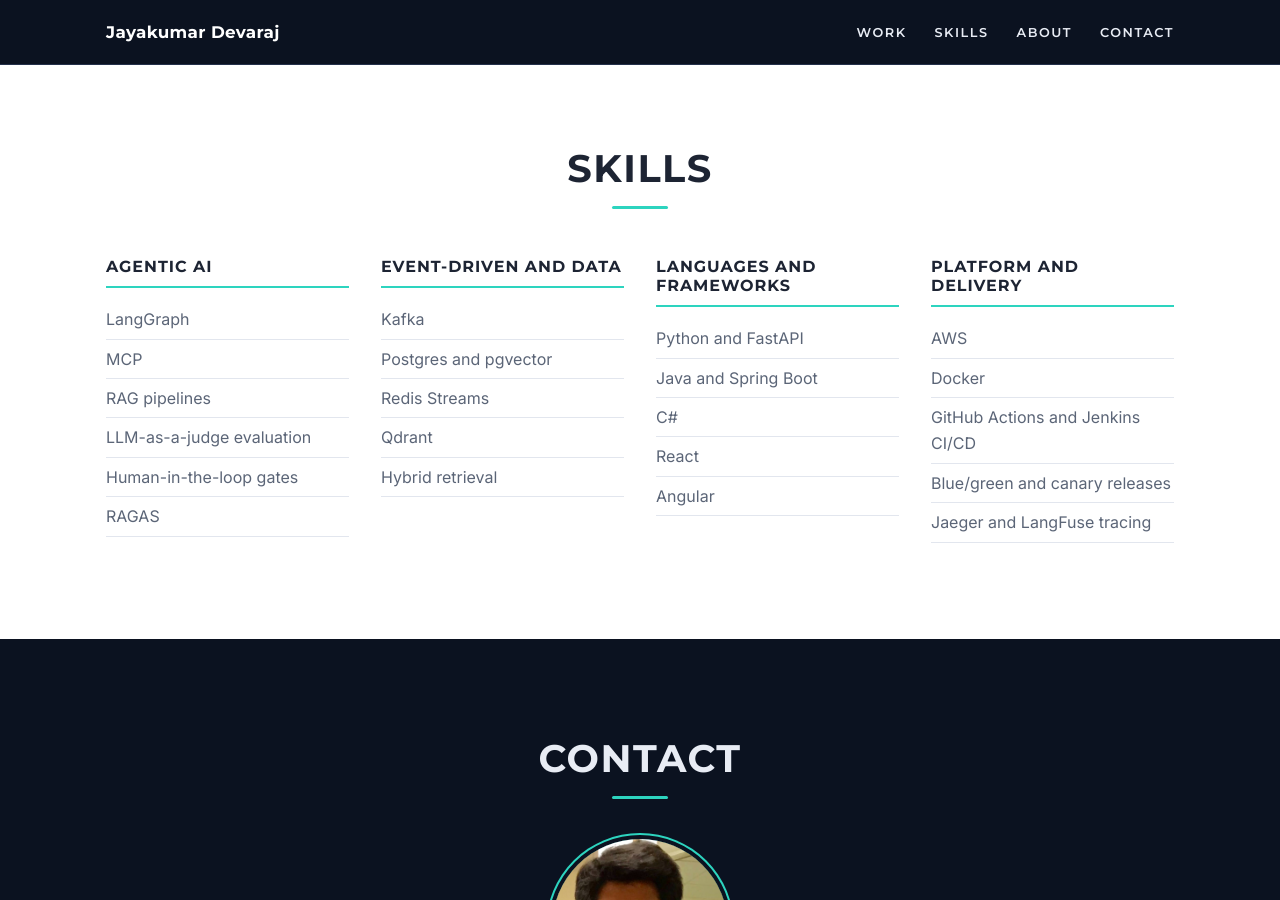
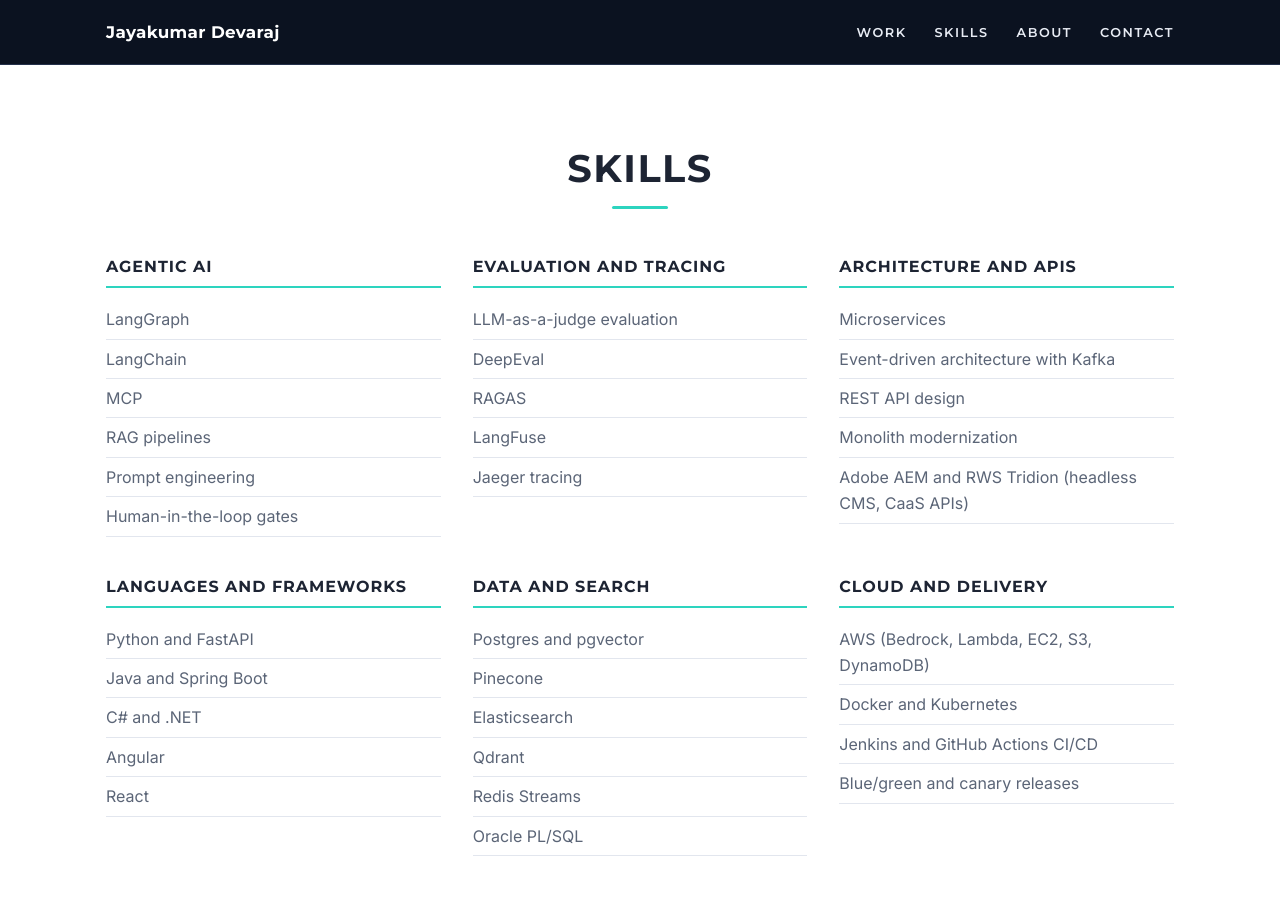
Before and after one commit to jayakumar-devaraj/jayakumar-devaraj.github.io, a Jekyll site: the page built from index.md, in a window 1280 px wide and 900 px high, scrolled down 1872 px. Built offline with Jekyll 4.4.1, drawn with Linux system fonts in a browser that asks for light colours.

Commit message:
Expand skills into six groups: add microservices, APIs, AEM, LangChain, DeepEval, RAGAS, LangFuse
Every item traces to the LinkedIn profile or a source repo (LangChain in agentic-contract-clause-rag, DeepEval in the chatbot's dev dependencies). The grid moves from four columns to three.

```diff
--- a/_data/skills.yml
+++ b/_data/skills.yml
@@ -1,32 +1,48 @@
 - group: Agentic AI
   items:
     - LangGraph
+    - LangChain
     - MCP
     - RAG pipelines
+    - Prompt engineering
+    - Human-in-the-loop gates
+
+- group: Evaluation and tracing
+  items:
     - LLM-as-a-judge evaluation
-    - Human-in-the-loop gates
+    - DeepEval
     - RAGAS
+    - LangFuse
+    - Jaeger tracing
 
-- group: Event-driven and data
+- group: Architecture and APIs
   items:
-    - Kafka
-    - Postgres and pgvector
-    - Redis Streams
-    - Qdrant
-    - Hybrid retrieval
+    - Microservices
+    - Event-driven architecture with Kafka
+    - REST API design
+    - Monolith modernization
+    - Adobe AEM and RWS Tridion (headless CMS, CaaS APIs)
 
 - group: Languages and frameworks
   items:
     - Python and FastAPI
     - Java and Spring Boot
-    - C#
+    - C# and .NET
+    - Angular
     - React
-    - Angular
 
-- group: Platform and delivery
+- group: Data and search
   items:
-    - AWS
-    - Docker
-    - GitHub Actions and Jenkins CI/CD
+    - Postgres and pgvector
+    - Pinecone
+    - Elasticsearch
+    - Qdrant
+    - Redis Streams
+    - Oracle PL/SQL
+
+- group: Cloud and delivery
+  items:
+    - AWS (Bedrock, Lambda, EC2, S3, DynamoDB)
+    - Docker and Kubernetes
+    - Jenkins and GitHub Actions CI/CD
     - Blue/green and canary releases
-    - Jaeger and LangFuse tracing
--- a/assets/css/site.css
+++ b/assets/css/site.css
@@ -135,7 +135,7 @@ a { color: var(--accent-ink); }
 .card-more { font: 600 .8rem var(--heading); letter-spacing: .08em; text-transform: uppercase; color: var(--accent-ink); }
 
 /* Skills */
-.skills { display: grid; grid-template-columns: repeat(4, 1fr); gap: 32px; margin-top: 48px; }
+.skills { display: grid; grid-template-columns: repeat(3, 1fr); gap: 40px 32px; margin-top: 48px; }
 .skill-group h3 {
   margin: 0 0 12px; padding-bottom: 10px; border-bottom: 2px solid var(--accent);
   font: 700 1rem var(--heading); text-transform: uppercase; letter-spacing: .06em;
```
